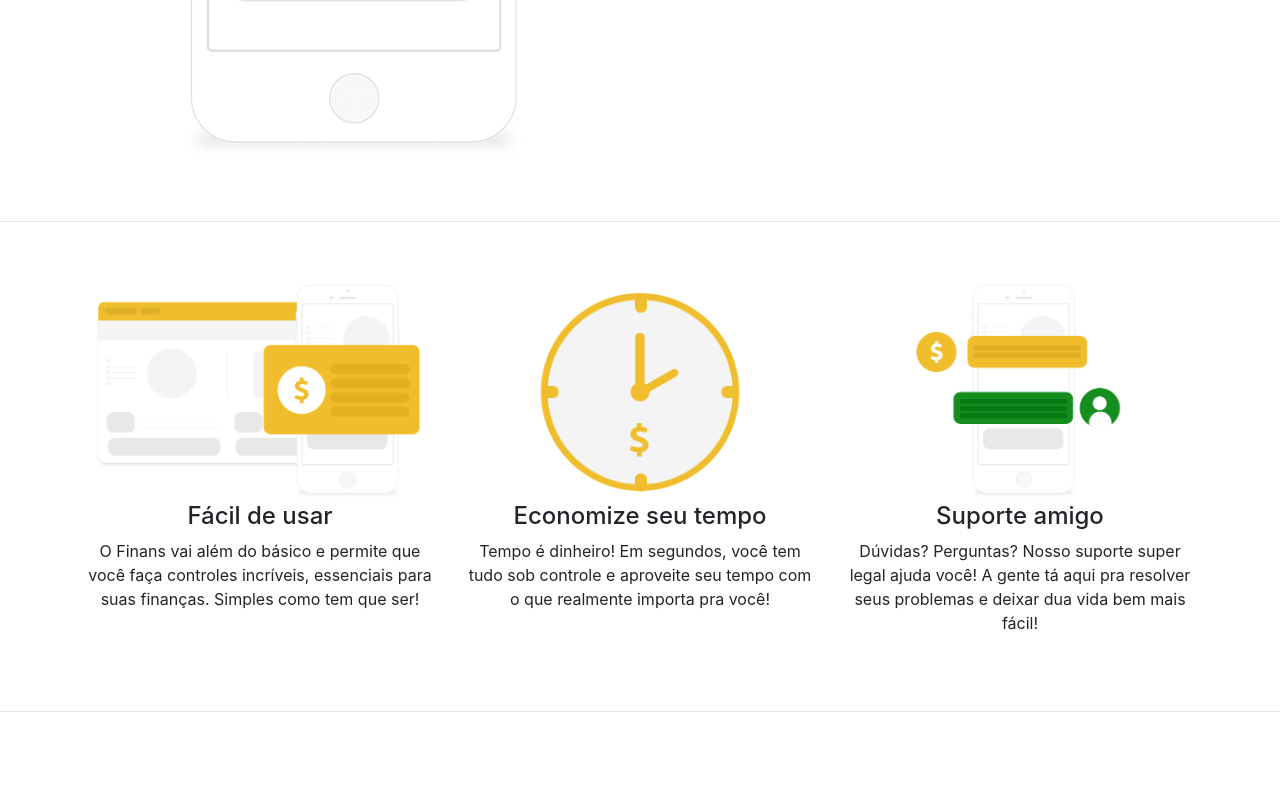
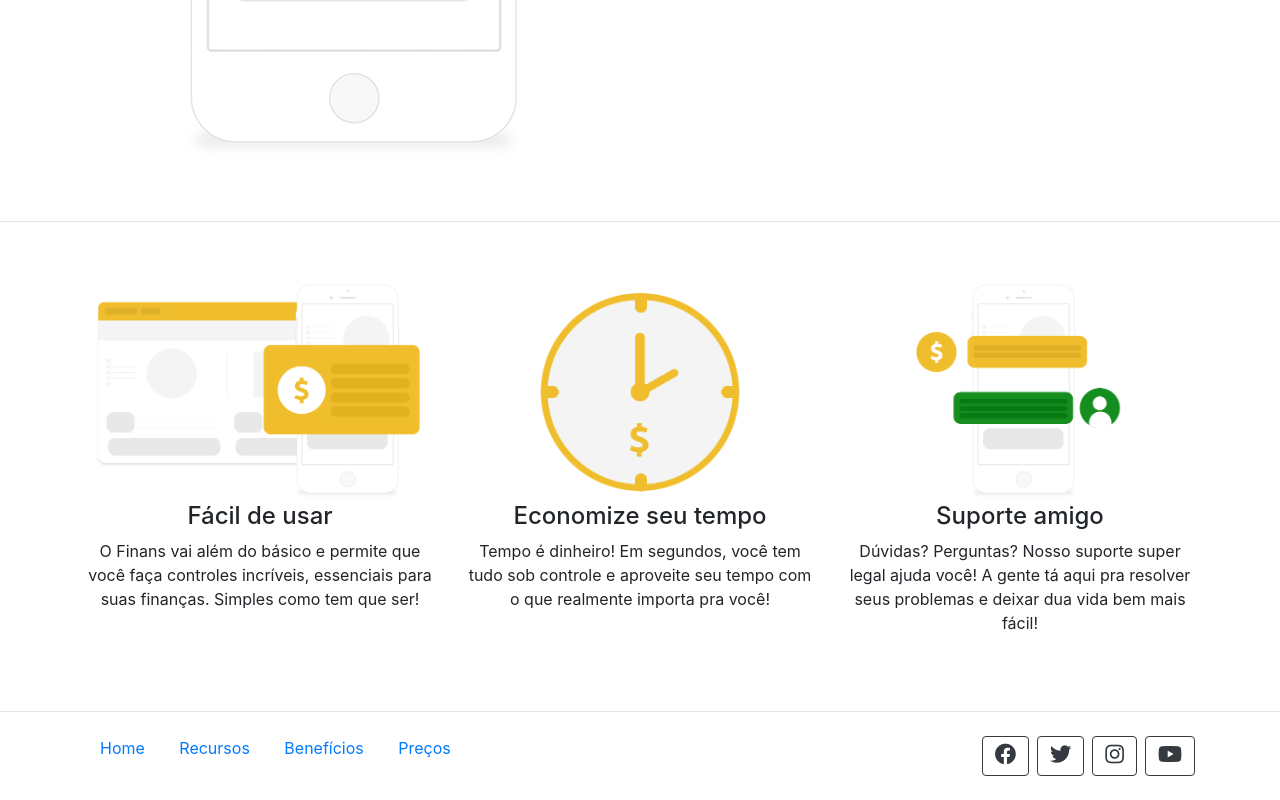
Before and after one commit to SamuelASantos/finans, a plain HTML site: page index.html in a window 1280 px wide. Shown: the part 1632-2432 px from the top of the page. Before the commit the page ends 2344 px from the top, so only its background shows below. Drawn offline with nearby package versions, Linux system fonts and the light colour scheme.

Commit message:
#Projeto finans [FOOTER]

```diff
--- a/css/estilo.css
+++ b/css/estilo.css
@@ -6,3 +6,6 @@
     padding: 60px 0;
     border-bottom: 1px solid #e5e5e5;
 }
+footer p a {
+    margin: 5px 15px;
+}
--- a/index.html
+++ b/index.html
@@ -157,6 +157,35 @@
       </div>
     </section> <!-- /Fim seção recursos -->
 
+    <footer class="mt-4 mb-4">
+      <div class="container">
+        <div class="row">
+          <div class="col-md-8">
+            <p>
+              <a href="#">Home</a>
+              <a href="#">Recursos</a>
+              <a href="#">Benefícios</a>
+              <a href="#">Preços</a>
+            </p>
+          </div>
+          <div class="col-md-4 d-flex justify-content-end">
+            <a href="" class="btn btn-outline-dark ml-2">
+              <i class="fab fa-facebook fa-lg"></i>
+            </a>
+            <a href="" class="btn btn-outline-dark ml-2">
+              <i class="fab fa-twitter fa-lg"></i>
+            </a>
+            <a href="" class="btn btn-outline-dark ml-2">
+              <i class="fab fa-instagram fa-lg"></i>
+            </a>
+            <a href="" class="btn btn-outline-dark ml-2">
+              <i class="fab fa-youtube fa-lg"></i>
+            </a>
+          </div>
+        </div>
+      </div>
+    </footer>
+
     <!-- JavaScript (Opcional) -->
     <!-- jQuery primeiro, depois Popper.js, depois Bootstrap JS -->
     <script src="https://code.jquery.com/jquery-3.3.1.slim.min.js" integrity="sha384-q8i/X+965DzO0rT7abK41JStQIAqVgRVzpbzo5smXKp4YfRvH+8abtTE1Pi6jizo" crossorigin="anonymous"></script>
```
